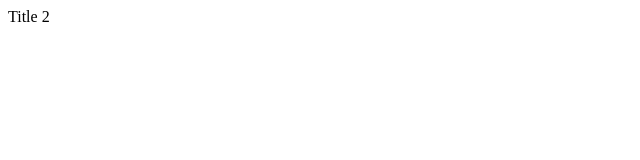
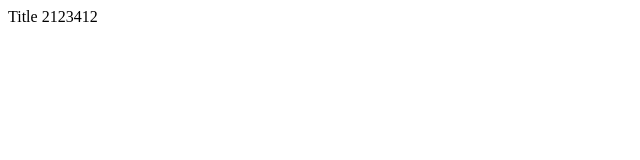
Before and after one commit to stay-metal/test_repo, a plain HTML site: page index.html in a window 1280 px wide. Shown: the full height of the page, 0-640 px from the left. Drawn offline with Linux system fonts and the light colour scheme.

Commit message:
new title

```diff
--- a/index.html
+++ b/index.html
@@ -6,6 +6,6 @@
     <title>Document</title>
   </head>
   <body>
-    <div>Title 2</div>
+    <div>Title 2123412</div>
   </body>
 </html>
```
